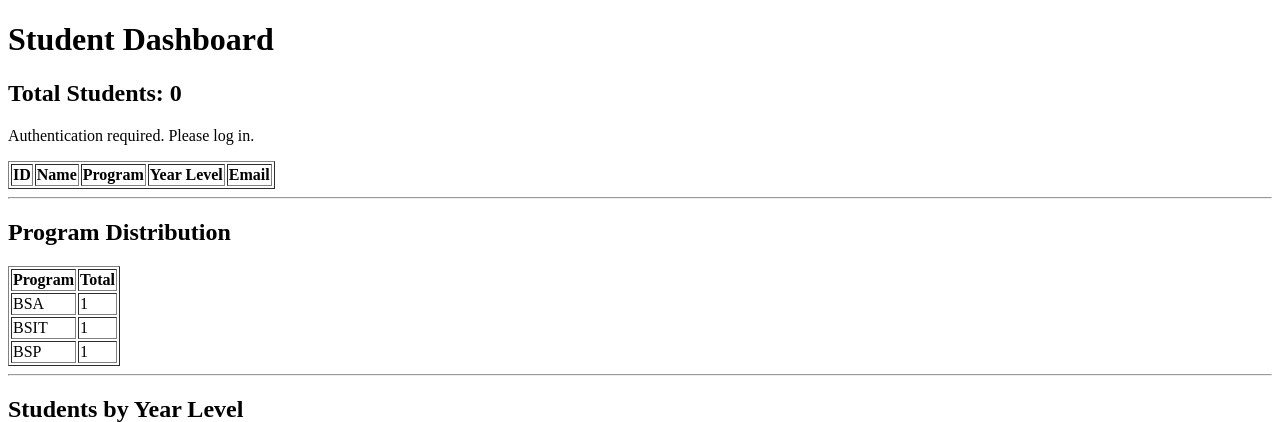
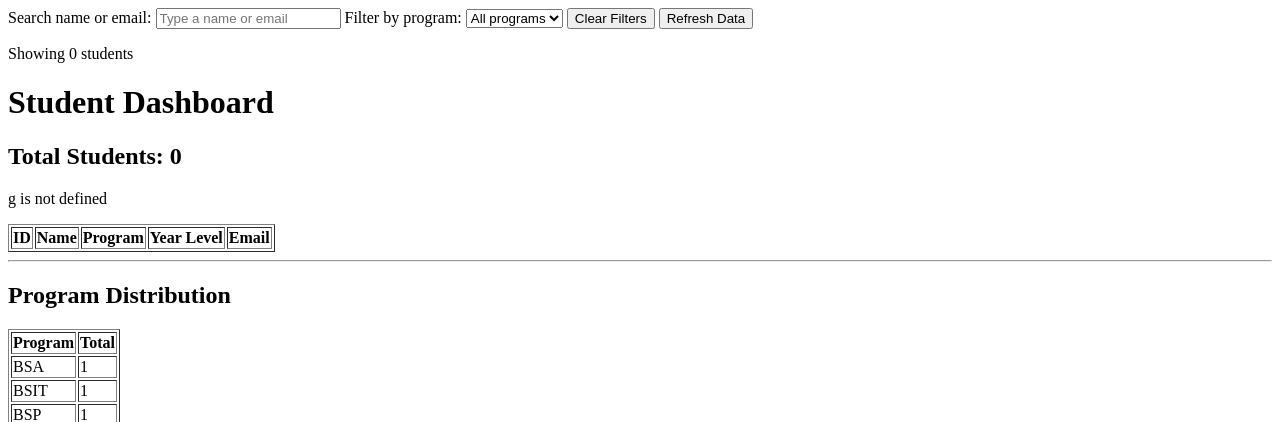
Before and after one commit to Haiseia/KEST_DjangoWebApp, a Django app: page /registration/dashboard/ in a window 1280 px wide. Shown: the top 422 px of the page. Run offline with Django 5.2, Linux system fonts and the light colour scheme; data comes from the database, SQL or seed files in the repository; lists and menus that the app fills with data are empty.

Commit message:
Enhance AJAX Dashboard with search and filters

```diff
--- a/registration/static/registration/js/student_dashboard.js
+++ b/registration/static/registration/js/student_dashboard.js
@@ -1,93 +1,154 @@
+let allStudents = [];
+
+const searchInput = document.getElementById("student-search");
+const programFilter = document.getElementById("program-filter");
+const clearButton = document.getElementById("clear-filters");
+const refreshButton = document.getElementById("refresh-students");
+const resultCount = document.getElementById("result-count");
+
+const loadingMessage = document.getElementById("loading-message");
+const errorMessage = document.getElementById("error-message");
+const studentCount = document.getElementById("student-count");
+const tableBody = document.getElementById("student-table-body");
+
 async function loadStudents() {
-
-    const loadingMessage =
-        document.getElementById("loading-message");
-
-    const errorMessage =
-        document.getElementById("error-message");
-
-    const studentCount =
-        document.getElementById("student-count");
-
-    const tableBody =
-        document.getElementById("student-table-body");
+    loadingMessage.textContent = "Loading students...";
+    errorMessage.textContent = "";
+    refreshButton.disabled = true;
 
     try {
-
-        loadingMessage.textContent =
-            "Loading students...";
-
-        errorMessage.textContent = "";
-
-        const response =
-            await fetch("/api/students/");
-
+        const response = await fetch("/api/students/");
+g
         if (!response.ok) {
-
             if (response.status === 401) {
-                throw new Error(
-                    "Authentication required. Please log in."
-                );
+                throw new Error("Authentication required. Please log in.");
             }
 
-            throw new Error(
-                `HTTP error: ${response.status}`
-            );
+            throw new Error(`HTTP error: ${response.status}`);
         }
 
-        const data =
-            await response.json();
+        const data = await response.json();
 
-        studentCount.textContent =
-            data.count;
+        allStudents = data.students;
 
-        tableBody.innerHTML = "";
+        studentCount.textContent = data.count;
 
-        if (data.students.length === 0) {
+        populateProgramFilter();
+        renderStudents();
 
+        loadingMessage.textContent = "";
+
+    } catch (error) {
+        loadingMessage.textContent = "";
+        errorMessage.textContent = error.message;
+
+        console.error("Student loading error:", error);
+
+    } finally {
+        refreshButton.disabled = false;
+    }
+}
+
+function populateProgramFilter() {
+    const selectedProgram = programFilter.value;
+
+    const programs = [
+        ...new Set(
+            allStudents
+                .map(student => student.program)
+                .filter(Boolean)
+        )
+    ].sort();
+
+    programFilter.replaceChildren();
+
+    const allOption = document.createElement("option");
+    allOption.value = "";
+    allOption.textContent = "All programs";
+    programFilter.appendChild(allOption);
+
+    programs.forEach(program => {
+        const option = document.createElement("option");
+
+        option.value = program;
+        option.textContent = program;
+
+        programFilter.appendChild(option);
+    });
+
+    if (programs.includes(selectedProgram)) {
+        programFilter.value = selectedProgram;
+    }
+}
+
+function renderStudents() {
+    const searchTerm = searchInput.value.trim().toLowerCase();
+    const selectedProgram = programFilter.value;
+
+    const filteredStudents = allStudents.filter(student => {
+        const name = (student.student_name || "").toLowerCase();
+        const email = (student.email || "").toLowerCase();
+
+        const matchesSearch =
+            name.includes(searchTerm) ||
+            email.includes(searchTerm);
+
+        const matchesProgram =
+            selectedProgram === "" ||
+            student.program === selectedProgram;
+
+        return matchesSearch && matchesProgram;
+    });
+
+    tableBody.replaceChildren();
+
+    if (filteredStudents.length === 0) {
         const row = document.createElement("tr");
+        const cell = document.createElement("td");
 
-            row.innerHTML = `
-                <td colspan="5">
-                    No Student records found.
-                </td>
-            `;
+        cell.colSpan = 5;
+        cell.textContent = "No matching Student records found.";
 
+        row.appendChild(cell);
         tableBody.appendChild(row);
 
     } else {
+        filteredStudents.forEach(student => {
+            const row = document.createElement("tr");
 
-            data.students.forEach(student => {
+            [
+                student.id,
+                student.student_name,
+                student.program,
+                student.year_level,
+                student.email
+            ].forEach(value => {
+                const cell = document.createElement("td");
 
-                const row =
-                    document.createElement("tr");
+                cell.textContent = value ?? "";
 
-                row.innerHTML = `
-                    <td>${student.id}</td>
-                    <td>${student.student_name}</td>
-                    <td>${student.program}</td>
-                    <td>${student.year_level}</td>
-                    <td>${student.email}</td>
-                `;
+                row.appendChild(cell);
+            });
 
             tableBody.appendChild(row);
         });
     }
 
-        loadingMessage.textContent = "";
-
-    } catch (error) {
-
-        loadingMessage.textContent = "";
-
-        errorMessage.textContent =
-            error.message;
-
-        console.error(
-            "Student loading error:",
-            error
-        );
-    }
+    resultCount.textContent =
+        `Showing ${filteredStudents.length} of ${allStudents.length} students`;
 }
 
+searchInput.addEventListener("input", renderStudents);
+
+programFilter.addEventListener("change", renderStudents);
+
+clearButton.addEventListener("click", () => {
+    searchInput.value = "";
+    programFilter.value = "";
+
+    renderStudents();
+});
+
+refreshButton.addEventListener("click", loadStudents);
+
 loadStudents();
--- a/registration/templates/registration/student_dashboard.html
+++ b/registration/templates/registration/student_dashboard.html
@@ -6,6 +6,31 @@
     </head>
 
     <body>
+
+        <section>
+            <label for="student-search">Search name or email:</label>
+            <input
+                type="search"
+                id="student-search"
+                placeholder="Type a name or email"
+            >
+
+            <label for="program-filter">Filter by program:</label>
+            <select id="program-filter">
+                <option value="">All programs</option>
+            </select>
+
+            <button type="button" id="clear-filters">
+                Clear Filters
+            </button>
+
+            <button type="button" id="refresh-students">
+                Refresh Data
+            </button>
+        </section>
+
+        <p id="result-count" aria-live="polite">Showing 0 students</p>
+
         <h1>Student Dashboard</h1>
 
         <h2>
@@ -93,6 +118,8 @@
             Back to Student List
         </a>
 
-        <script src="{% static 'registration/js/student_dashboard.js' %}"></script>
+        <script src="{% static 'registration/js/student_dashboard.js' %}" defer></script>
+        <!-- adding defer fixes the JS loading issue where it loads before the HTML elements were available-->
+
     </body>
 </html>
```
Lines whose indentation alone changed are shown as unchanged.
